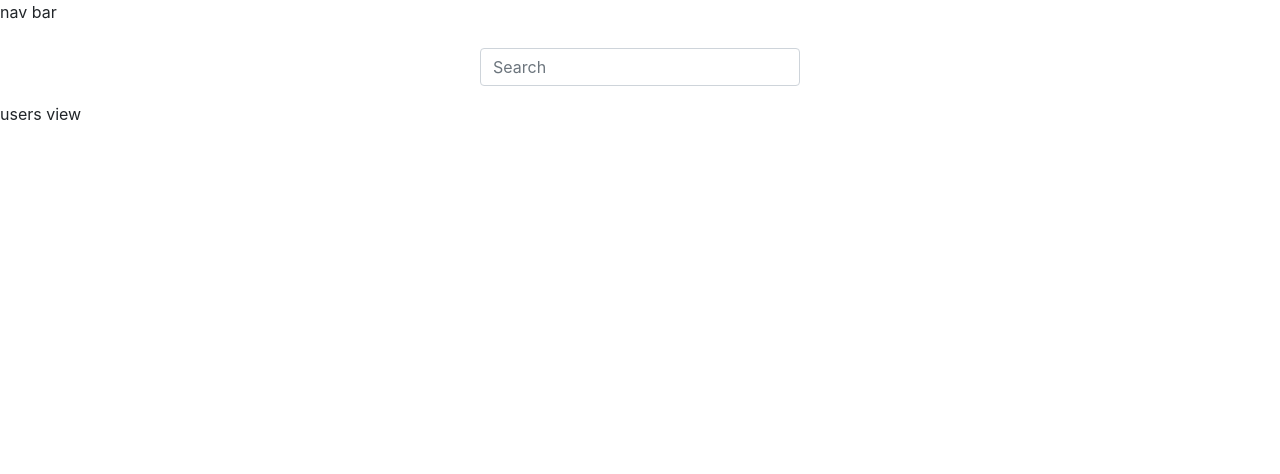
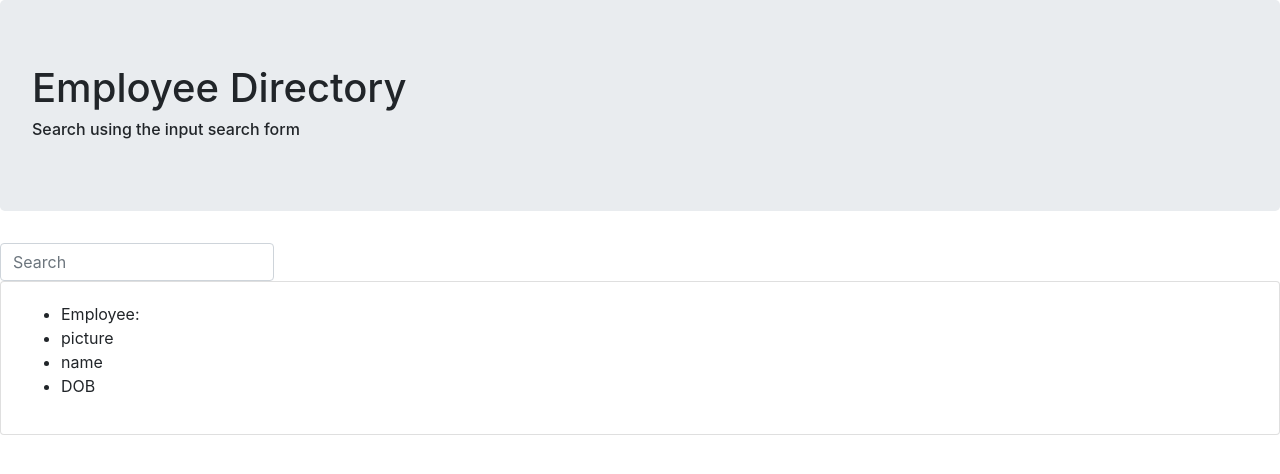
Before and after one commit to amyventura/Employee-Directory, a React (Create React App) app in the folder employee-dir/: page / in a window 1280 px wide. Shown: the top 474 px of the page. Built offline with nearby package versions, Linux system fonts and the light colour scheme.

Commit message:
added to components

```diff
--- a/employee-dir/src/components/Form.js
+++ b/employee-dir/src/components/Form.js
@@ -2,22 +2,15 @@ import React from "react";
 
 function Form(props) {
 
-return (
-  <form>
-    <div className="form-group">
-      <label htmlFor="search"></label>
-      <input
-        onChange={props.handleInputChange}
-        value={props.search}
-        name="search"
-        type="text"
-        className="form-control col-3 mx-auto"
+  return (
+    <form className="form-inline my-2 my-lg-0">
+      <input className="form-control mr-sm-2"
+        type="search"
         placeholder="Search"
-        id="search"
-      />
-    </div>
-  </form>
-);
+        aria-label="Search"
+        />
+    </form>
+  );
 }
 
 // function SearchForm(props) {
--- a/employee-dir/src/components/Nav.js
+++ b/employee-dir/src/components/Nav.js
@@ -1,7 +1,12 @@
 import React from 'react';
 
 function Nav() {
-    return <div> nav bar </div>;
-}
+    return (
+    <div className="jumbotron">
+        <h1>Employee Directory</h1>
+        <h6>Search using the input search form</h6>
+    </div>
+    )
+};
 
 export default Nav;
--- a/employee-dir/src/components/Users.js
+++ b/employee-dir/src/components/Users.js
@@ -4,7 +4,22 @@ function Users(props) {
     // props: users (filteredUsers)
     // button to filter by name
     // onClick -> this.sortUsers
-    return <div > users view </div>;
+    return (
+        <div>
+            <div className="card">
+                <div className="card-body">
+                    <p className="card-text">
+                        <ul>
+                            <li>Employee:</li>
+                            <li>picture</li>
+                            <li>name</li>
+                            <li>DOB</li>
+                        </ul>
+                    </p>
+                </div>
+            </div>
+        </div>
+    )
 
 }
 
```
Also changed, not shown: 1 other file (tests, documents, lock files or other folders).
